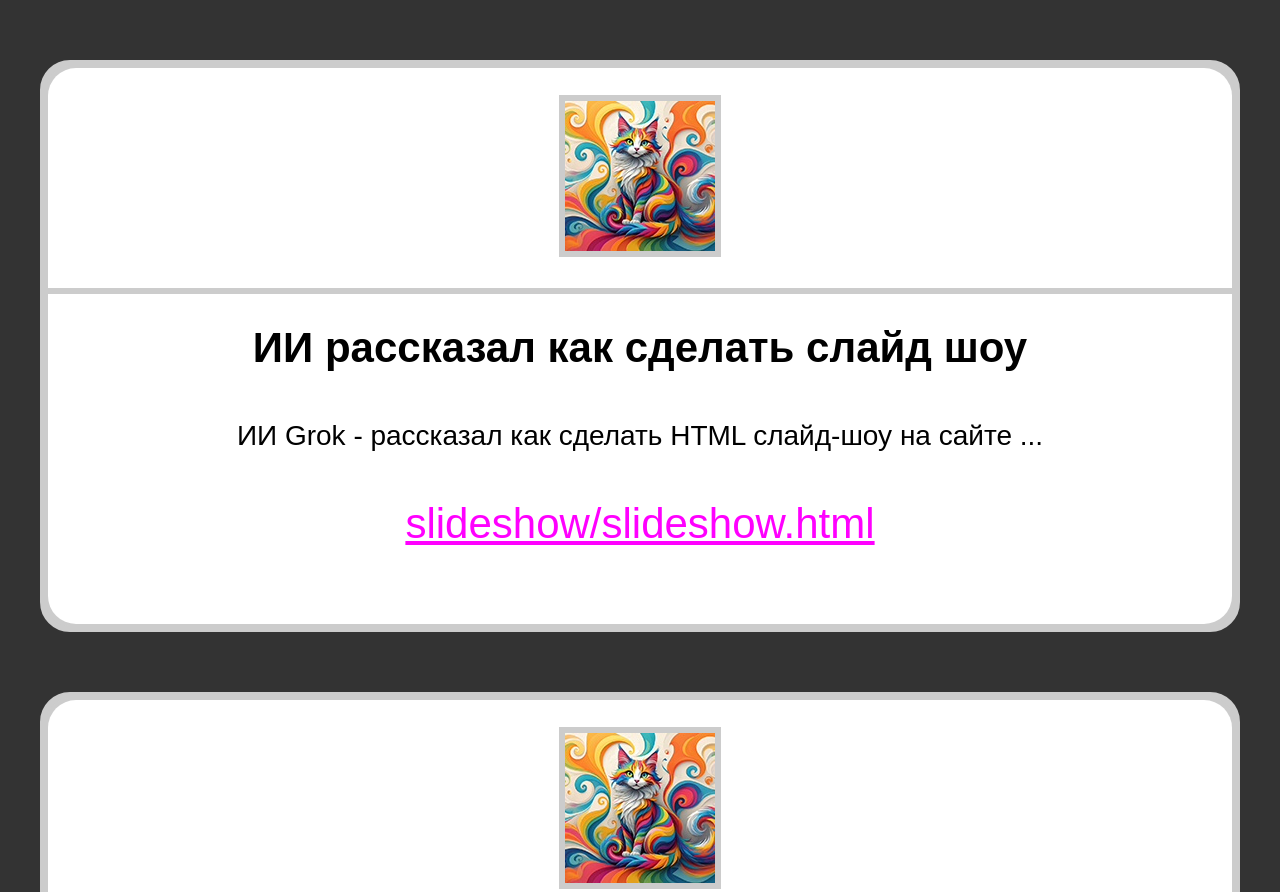
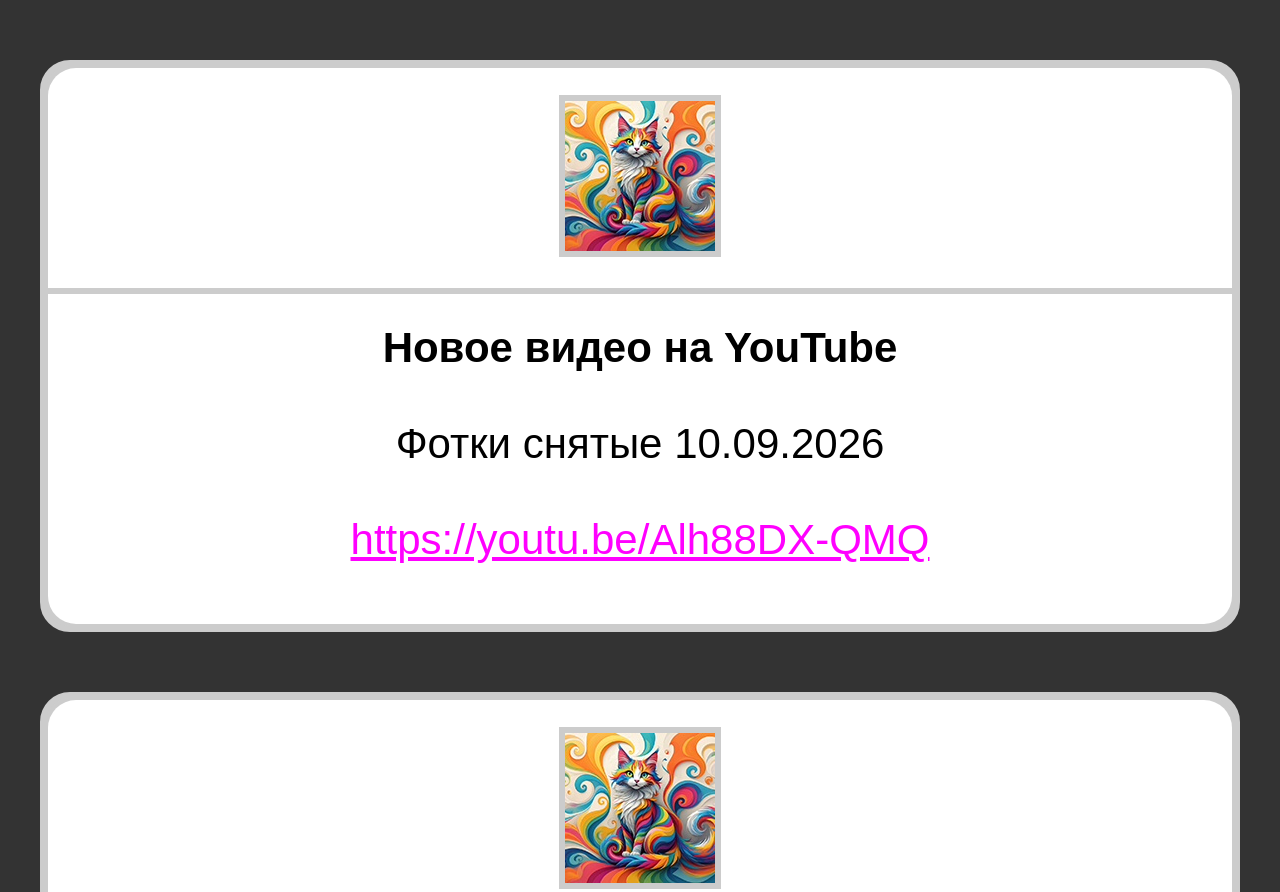
Before and after one commit to kotofotov/kotofotov.github.io, a plain HTML site: page news.html in a window 1280 px wide. Shown: the top 892 px of the page. Drawn offline with Linux system fonts and the light colour scheme.

Commit message:
Add files via upload

```diff
--- a/news.html
+++ b/news.html
@@ -15,6 +15,21 @@ a:active {color: #0000FF;}
 </head>
 <body>
 <center>
+
+<!-- 111111111111111111111111111111 -->
+
+<table style="margin:60px 0px 60px 0px;border:6px solid #ccc;width: 1200px;height: 500px;border-radius: 30px;background-color: #ccc;padding:0px 0px 0px 0px;">
+<tr>
+<td style="border:0px solid #FF0000;padding:10px 6px;vertical-align:middle;text-align: center;border-radius: 28px 28px 0px 0px;background-color: #fff;width: 1200px;height: 200px;font-size: 18px;"><img style="border: 6px solid #ccc; margin:16px" src="001/cat2.jpg" width="150" height="150" /></td></tr>
+<tr><td style="border:0px solid #FF0000;padding:0px;margin:0px;width: 1200px;height: 2px;"></td></tr>
+<tr><td style="border:0px solid #0000FF;padding:30px 30px 0px 30px;vertical-align:top;border-radius: 0px 0px 28px 28px;background-color: #fff;width: 1200px;height: 300px;font-size: 42px;"><center><p style="font-size: 42px;margin:0px;padding:0px;"><b>Новое видео на YouTube</b></p></center><br>
+
+<center><p style="font-size: 42px;margin:0px;padding:0px;">Фотки снятые 10.09.2026</p></center><br>
+<center>
+<a href="https://youtu.be/Alh88DX-QMQ" target="_blank">https://youtu.be/Alh88DX-QMQ</a><br>
+</center>
+</td></tr>
+</table>
 
 <!-- 111111111111111111111111111111 -->
 
```
